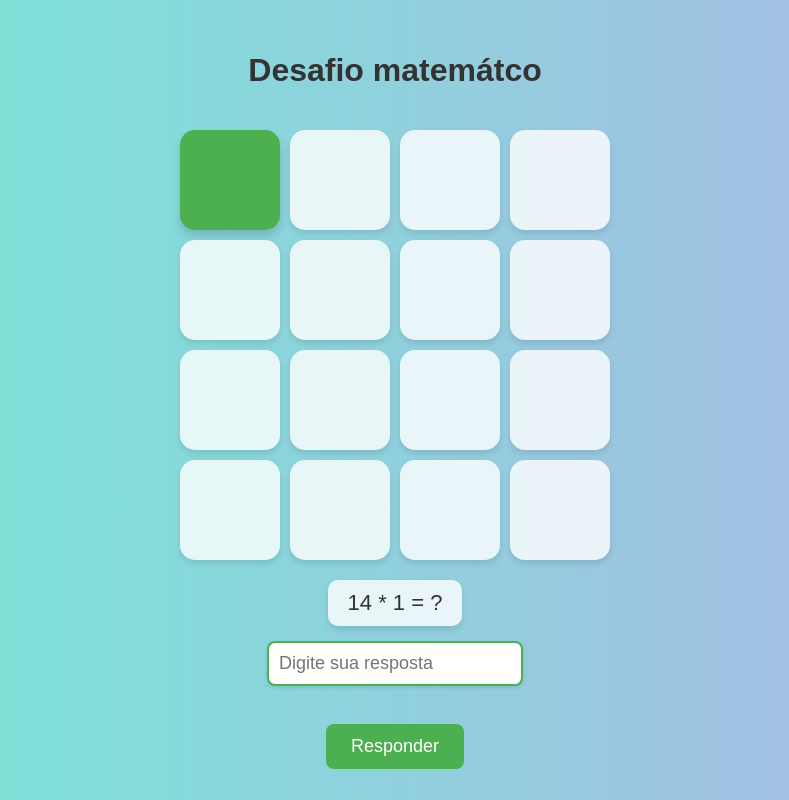
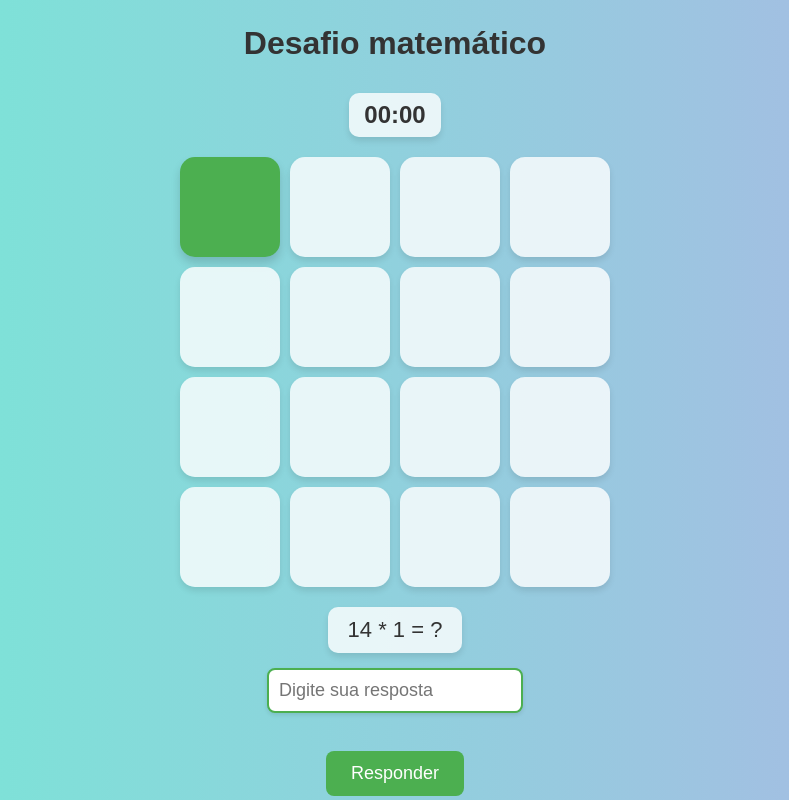
Before and after one commit to Gabstaudt/deafio-matematico, a plain HTML site: page index.html in a window 1280 px wide. Shown: the whole page, without its empty margins (245-1034 px from the left). Drawn offline with Linux system fonts and the light colour scheme.

Commit message:
cronometro

```diff
--- a/index.html
+++ b/index.html
@@ -6,10 +6,10 @@
     <title>Desafio matemático</title>
     <link rel="stylesheet" href="styles.css">
     <link rel="icon" href="maticon.png" type="image/x-icon">
-
 </head>
 <body>
-    <h1>Desafio matemátco</h1>
+    <h1>Desafio matemático</h1>
+    <div id="cronometro">00:00</div>
     <div id="tabuleiro"></div>
     <div id="pergunta"></div>
     <input type="text" id="inputResposta" placeholder="Digite sua resposta">
```
